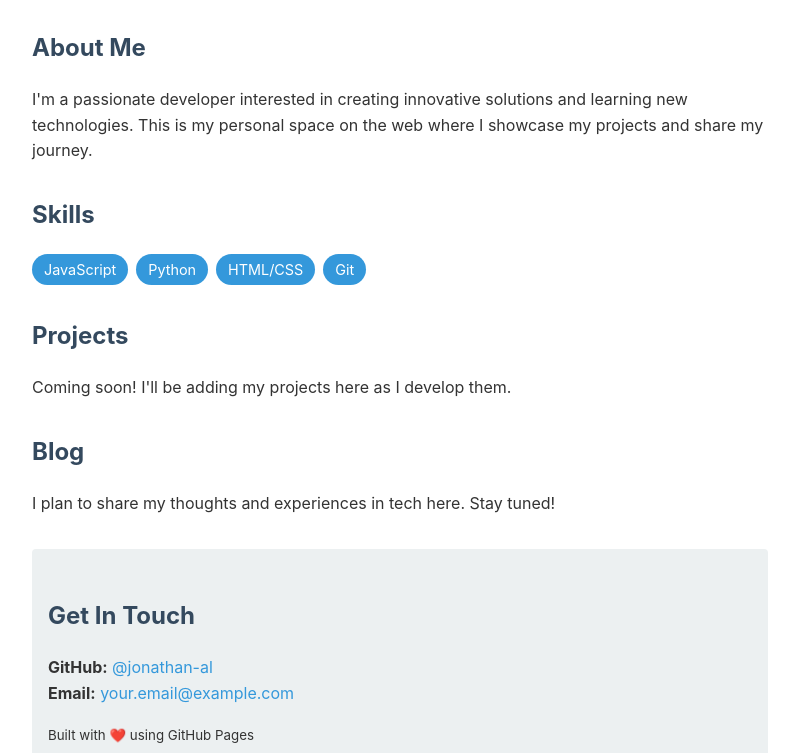
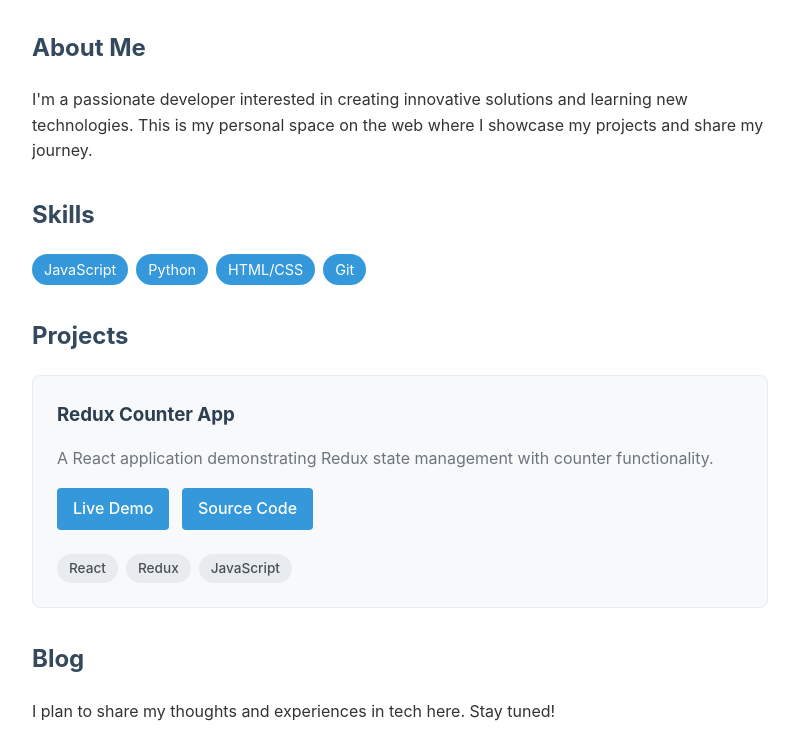
Before and after one commit to jonathan-al/jonathan-al.github.io, a plain HTML site: page index.html in a window 1280 px wide. Shown: the part 197-950 px from the top of the page, without its empty margins (240-1039 px from the left). Drawn offline with Linux system fonts and the light colour scheme.

Commit message:
Add Redux Counter project to portfolio with styled project card

```diff
--- a/index.html
+++ b/index.html
@@ -55,6 +55,59 @@
         a:hover {
             text-decoration: underline;
         }
+        .project-card {
+            background: #f8f9fa;
+            border: 1px solid #e9ecef;
+            border-radius: 8px;
+            padding: 1.5rem;
+            margin-bottom: 1.5rem;
+            transition: transform 0.2s ease, box-shadow 0.2s ease;
+        }
+        .project-card:hover {
+            transform: translateY(-2px);
+            box-shadow: 0 4px 12px rgba(0,0,0,0.15);
+        }
+        .project-card h3 {
+            color: #2c3e50;
+            margin-top: 0;
+            margin-bottom: 0.5rem;
+        }
+        .project-card p {
+            color: #6c757d;
+            margin-bottom: 1rem;
+        }
+        .project-links {
+            margin-bottom: 1rem;
+        }
+        .project-link {
+            display: inline-block;
+            background: #3498db;
+            color: white !important;
+            padding: 0.5rem 1rem;
+            border-radius: 4px;
+            margin-right: 0.5rem;
+            margin-bottom: 0.5rem;
+            text-decoration: none;
+            font-weight: 500;
+            transition: background-color 0.2s ease;
+        }
+        .project-link:hover {
+            background: #2980b9;
+            text-decoration: none;
+        }
+        .project-tech {
+            display: flex;
+            flex-wrap: wrap;
+            gap: 0.5rem;
+        }
+        .tech-tag {
+            background: #e9ecef;
+            color: #495057;
+            padding: 0.25rem 0.75rem;
+            border-radius: 15px;
+            font-size: 0.85rem;
+            font-weight: 500;
+        }
         @media (max-width: 600px) {
             body {
                 padding: 1rem;
@@ -62,13 +115,18 @@
             .container {
                 padding: 1rem;
             }
+            .project-link {
+                display: block;
+                text-align: center;
+                margin-bottom: 0.5rem;
+            }
         }
     </style>
 </head>
 <body>
     <div class="container">
         <header>
-            <h1>Jonathan Al</h1>
+            <h1>Jonathan Alcantara</h1>
             <p>Welcome to my personal portfolio website!</p>
         </header>
 
@@ -94,8 +152,19 @@
 
             <section>
                 <h2>Projects</h2>
-                <p>Coming soon! I'll be adding my projects here as I develop them.</p>
-                <!-- You can add project cards here later -->
+                <div class="project-card">
+                    <h3>Redux Counter App</h3>
+                    <p>A React application demonstrating Redux state management with counter functionality.</p>
+                    <div class="project-links">
+                        <a href="https://jonathan-al.github.io/redux-counter/" target="_blank" class="project-link">Live Demo</a>
+                        <a href="https://github.com/jonathan-al/redux-counter" target="_blank" class="project-link">Source Code</a>
+                    </div>
+                    <div class="project-tech">
+                        <span class="tech-tag">React</span>
+                        <span class="tech-tag">Redux</span>
+                        <span class="tech-tag">JavaScript</span>
+                    </div>
+                </div>
             </section>
 
             <section>
@@ -109,7 +178,7 @@
             <h2>Get In Touch</h2>
             <p>
                 <strong>GitHub:</strong> <a href="https://github.com/jonathan-al" target="_blank">@jonathan-al</a><br>
-                <strong>Email:</strong> <a href="mailto:your.email@example.com">your.email@example.com</a>
+                <strong>Email:</strong> <a href="mailto:jonathan.informatics@gmail.com">jonathan.informatics@gmail.com</a>
             </p>
             <p><small>Built with ❤️ using GitHub Pages</small></p>
         </footer>
```
